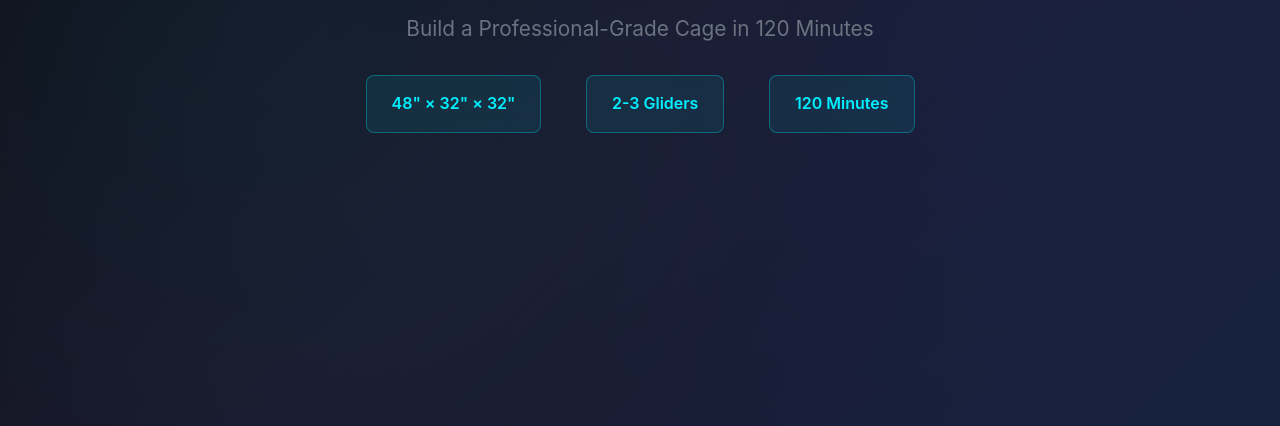
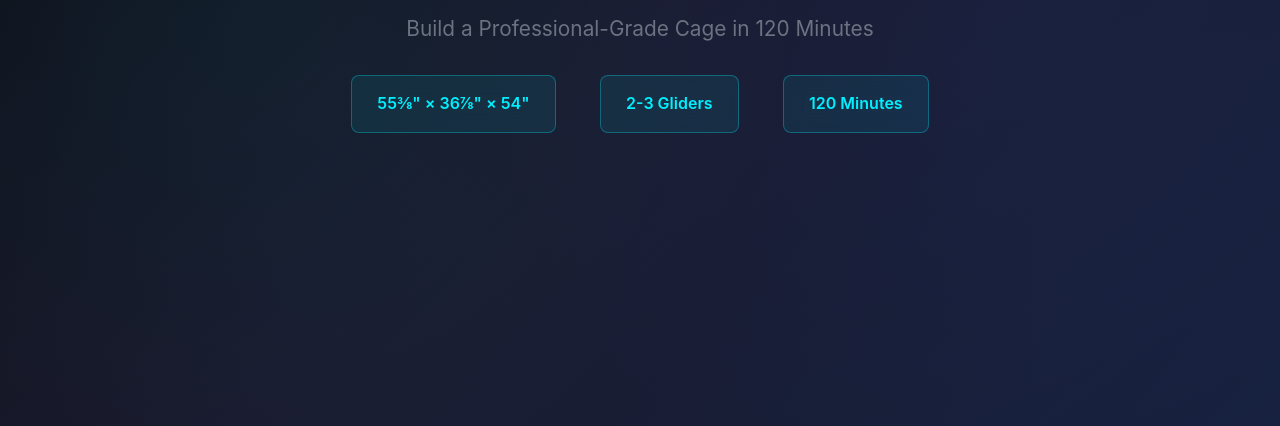
Before and after one commit to aigeekhub/sugar-glider-cage-build, a plain HTML site: page SUGAR_GLIDER_CAGE_VISUAL_TUTORIAL.html in a window 1280 px wide. Shown: the part 374-800 px from the top of the page. Drawn offline with Linux system fonts and the light colour scheme.

Commit message:
Add files via upload

```diff
--- a/SUGAR_GLIDER_CAGE_VISUAL_TUTORIAL.html
+++ b/SUGAR_GLIDER_CAGE_VISUAL_TUTORIAL.html
@@ -382,7 +382,7 @@
         <h1>SUGAR GLIDER HABITAT</h1>
         <p>Build a Professional-Grade Cage in 120 Minutes</p>
         <div style="margin: 30px 0;">
-            <span class="hero-stat">48" × 32" × 32"</span>
+            <span class="hero-stat">55⅜" × 36⅞" × 54"</span>
             <span class="hero-stat">2-3 Gliders</span>
             <span class="hero-stat">120 Minutes</span>
         </div>
```
Also changed, not shown: index.html (+1 -1 lines), SUGAR_GLIDER_CAGE_BUILD_GUIDE.txt.
